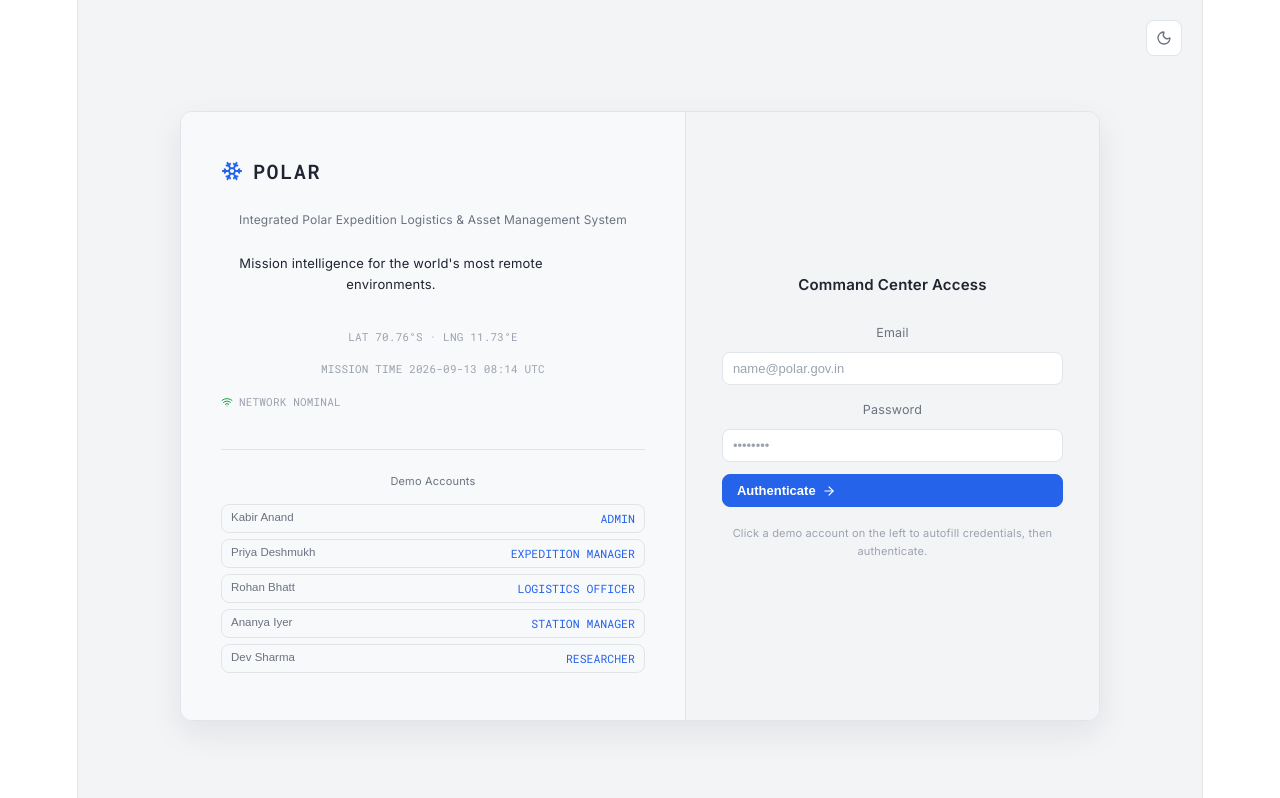
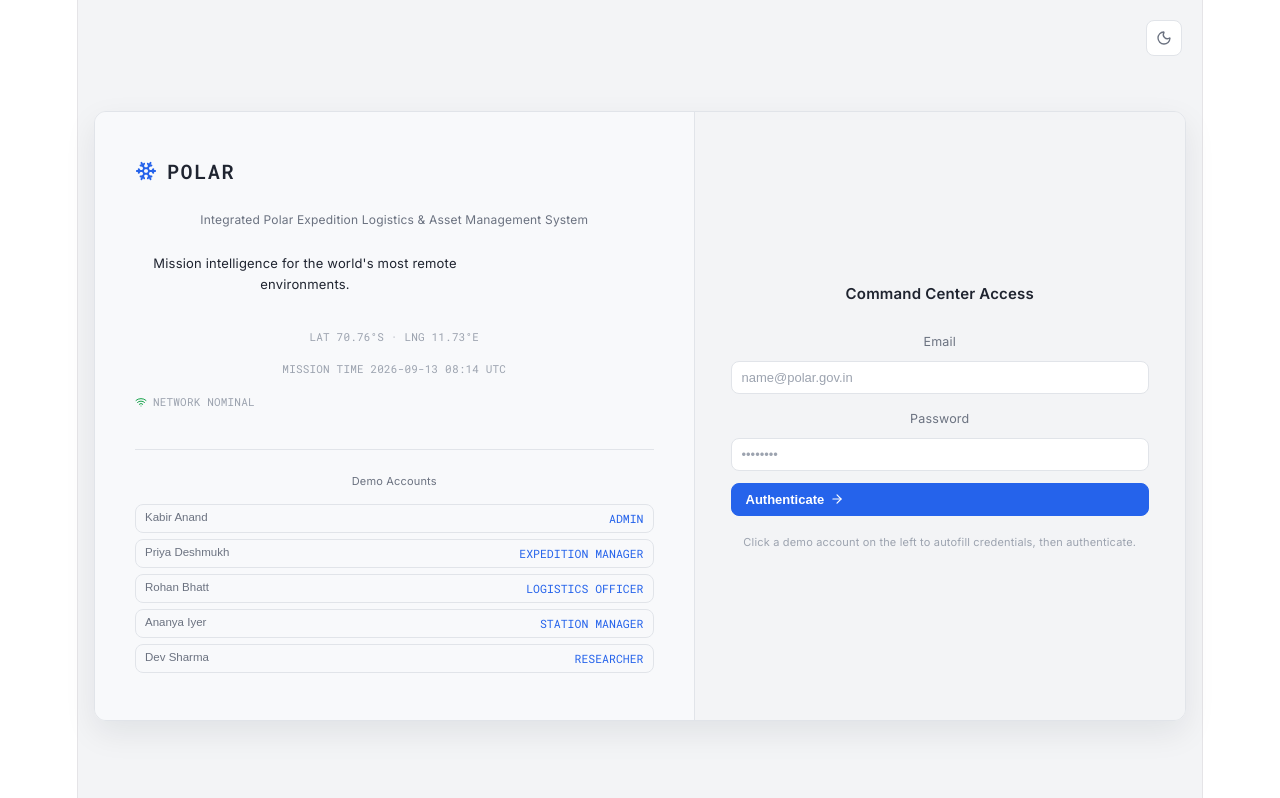
Before and after one commit to mhdshahal64-coder/POLAR, a React (Vite) app: page / in a window 1280 px wide. Shown: the top 798 px of the page. Built offline with nearby package versions, Linux system fonts and the light colour scheme.

Commit message:
Update polar-login-grid maxWidth to responsive value

```diff
--- a/src/App.jsx
+++ b/src/App.jsx
@@ -958,7 +958,7 @@ function LoginView({ onLogin, themeMode, onToggleTheme }){
       <button onClick={onToggleTheme} title="Toggle theme" style={{ position:"absolute", top:20, right:20, width:36, height:36, display:"flex", alignItems:"center", justifyContent:"center", background:T.panel, border:`1px solid ${T.border}`, borderRadius:8, color:T.iceDim, cursor:"pointer" }}>
         {themeMode==="dark" ? <Sun size={16}/> : <Moon size={16}/>}
       </button>
-      <div className="polar-login-grid" style={{ position:"relative", zIndex:1, width:"100%", maxWidth:920, display:"grid", gridTemplateColumns:"1.1fr 0.9fr", gap:0, border:`1px solid ${T.border}`, borderRadius:12, overflow:"hidden", boxShadow:"0 12px 32px rgba(16,24,40,0.08)" }}>
+      <div className="polar-login-grid" style={{ position:"relative", zIndex:1, width:"100%", maxWidth:"min(1400px, 92vw)", display:"grid", gridTemplateColumns:"1.1fr 0.9fr", gap:0, border:`1px solid ${T.border}`, borderRadius:12, overflow:"hidden", boxShadow:"0 12px 32px rgba(16,24,40,0.08)" }}>
         <div style={{ padding:"46px 40px", background:T.subtle, borderRight:`1px solid ${T.border}` }}>
           <div style={{ display:"flex", alignItems:"center", gap:10, marginBottom:26 }}>
             <Snowflake size={22} color={T.cyan}/>
```
